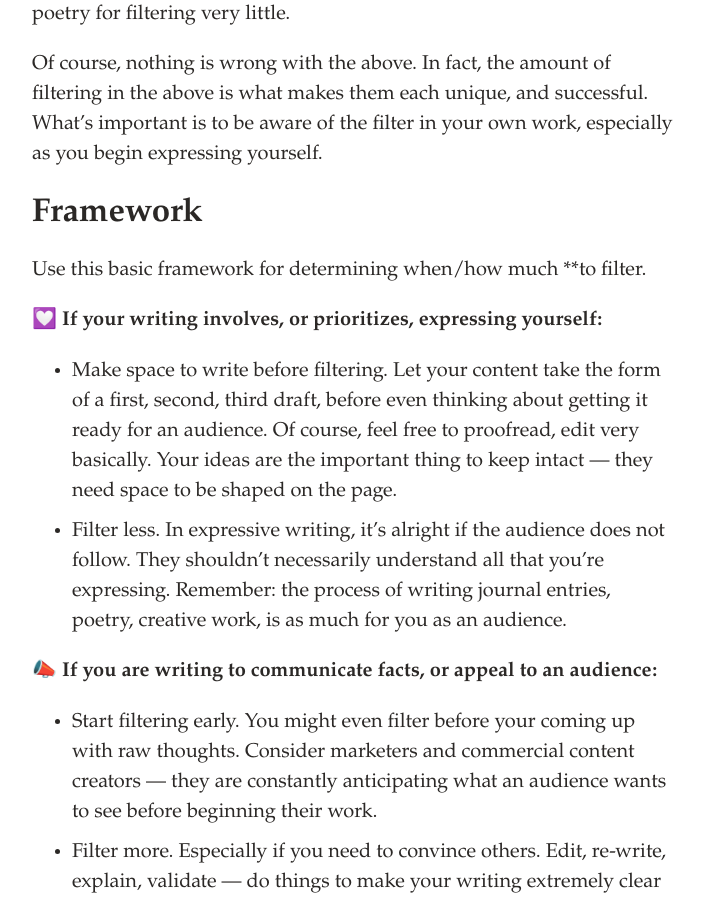
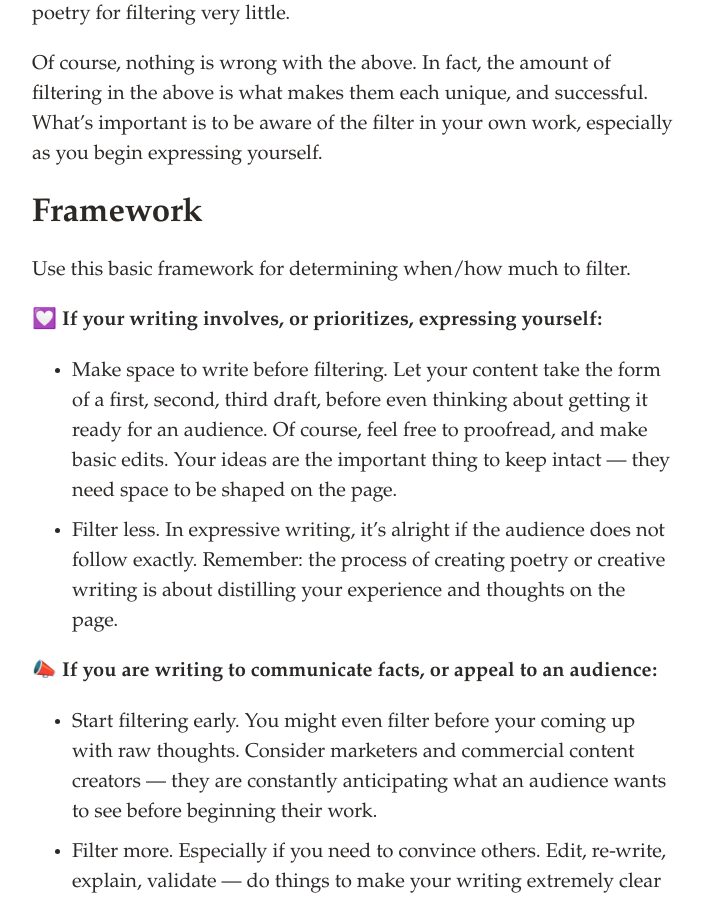
Before and after one commit to svvchen/nervxious, a Jekyll site: the page built from _posts/2020-09-09-filter.markdown, in a window 1280 px wide and 900 px high, scrolled down 2030 px. Shown: the whole window, without its empty margins (286-990 px from the left). Built offline with Jekyll 4.4.1, drawn with Linux system fonts in a browser that asks for light colours; comment, search, counter and statistics services are not loaded.

Commit message:
Update 2020-09-09-filter.markdown

```diff
--- a/_posts/2020-09-09-filter.markdown
+++ b/_posts/2020-09-09-filter.markdown
@@ -37,12 +37,12 @@ Of course, nothing is wrong with the above. In fact, the amount of filtering in
 
 # Framework
 
-Use this basic framework for determining when/how much **to filter.
+Use this basic framework for determining when/how much to filter.
 
 💟 **If your writing involves, or prioritizes, expressing yourself:**
 
-- Make space to write before filtering. Let your content take the form of a first, second, third draft, before even thinking about getting it ready for an audience. Of course, feel free to proofread, edit very basically. Your ideas are the important thing to keep intact — they need space to be shaped on the page.
-- Filter less. In expressive writing, it's alright if the audience does not follow. They shouldn't necessarily understand all that you're expressing. Remember: the process of writing journal entries, poetry, creative work, is as much for you as an audience.
+- Make space to write before filtering. Let your content take the form of a first, second, third draft, before even thinking about getting it ready for an audience. Of course, feel free to proofread, and make basic edits. Your ideas are the important thing to keep intact — they need space to be shaped on the page.
+- Filter less. In expressive writing, it's alright if the audience does not follow exactly. Remember: the process of creating poetry or creative writing is about distilling your experience and thoughts on the page.
 
 📣 **If you are writing to communicate facts, or appeal to an audience:**
 
```
